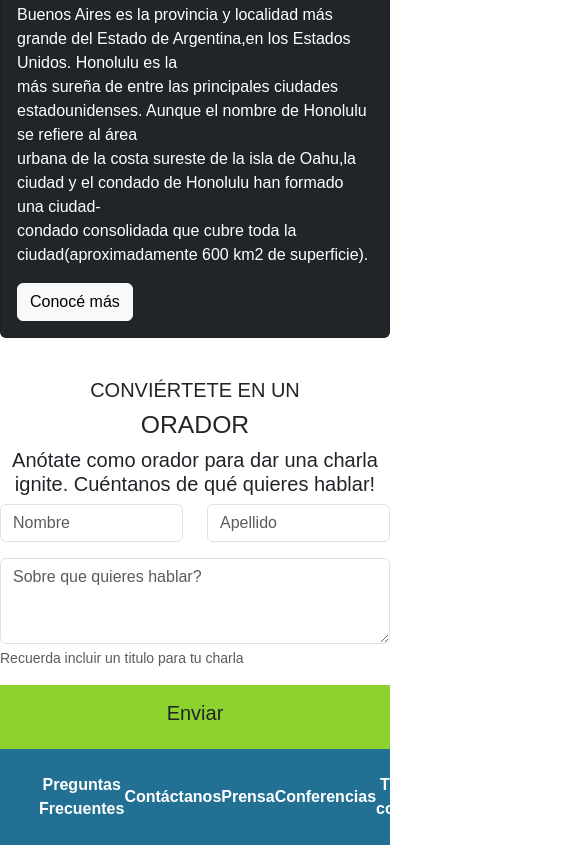
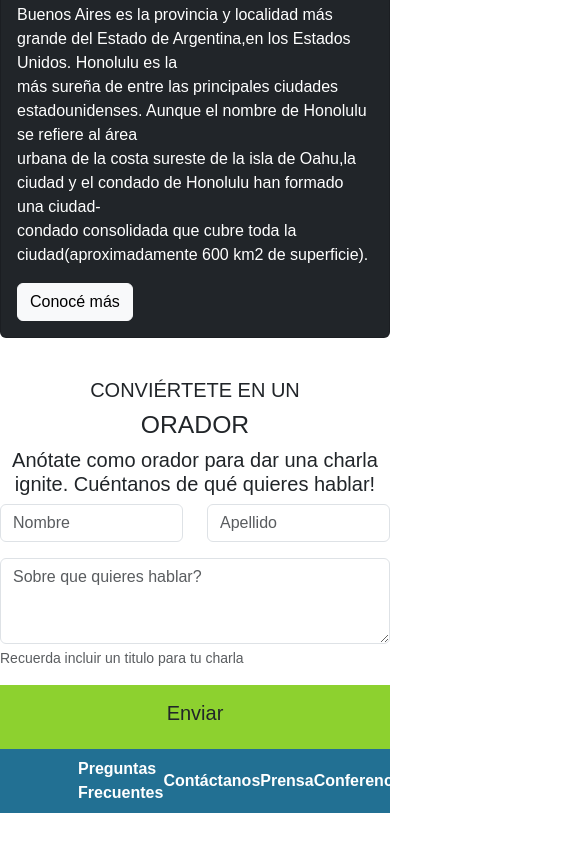
Before and after one commit to Guerz87/CODO-A-CODO-4.0, a plain HTML site: page index.html in a window 390 px wide. Shown: the part 2713-3558 px from the top of the page, 585 px wide, since content can reach past the window. After the commit the page ends 3526 px from the top, so only its background shows below. Drawn offline with nearby package versions, Linux system fonts and the light colour scheme.

Commit message:
FINAL
Faltan correcciones. Responsive y alinear texto con imagen de fondo.

```diff
--- a/index.html
+++ b/index.html
@@ -163,7 +163,7 @@
     </div>
 
   </div>
-  <footer class=" text-white text-center py-3">
+  <footer class=" text-white text-start">
     <div class="containerFooter">
       <div class>
         <ul class="navbar-nav">
@@ -180,26 +180,31 @@
           </li>
           <li class="nav-item">
             <b>
+
               <a class="nav-link" href="#">Prensa</a>
             </b>
           </li>
           <li class="nav-item">
             <b>
+
               <a class="nav-link" href="#">Conferencias</a>
             </b>
           </li>
           <li class="nav-item">
             <b>
+
               <a class="nav-link" href="#">Términos y<br>condiciones</a>
             </b>
           </li>
           <li class="nav-item">
             <b>
+
               <a class="nav-link" href="#">Privacidad</a>
             </b>
           </li>
           <li class="nav-item">
             <b>
+
               <a class="nav-link" href="#">Estudiantes</a>
             </b>
           </li>
--- a/style.css
+++ b/style.css
@@ -78,7 +78,7 @@ footer {
 }
 
 footer div.containerFooter {
-    width: 80%;
+    width: 60%;
 }
 
 footer ul.navbar-nav {
```
